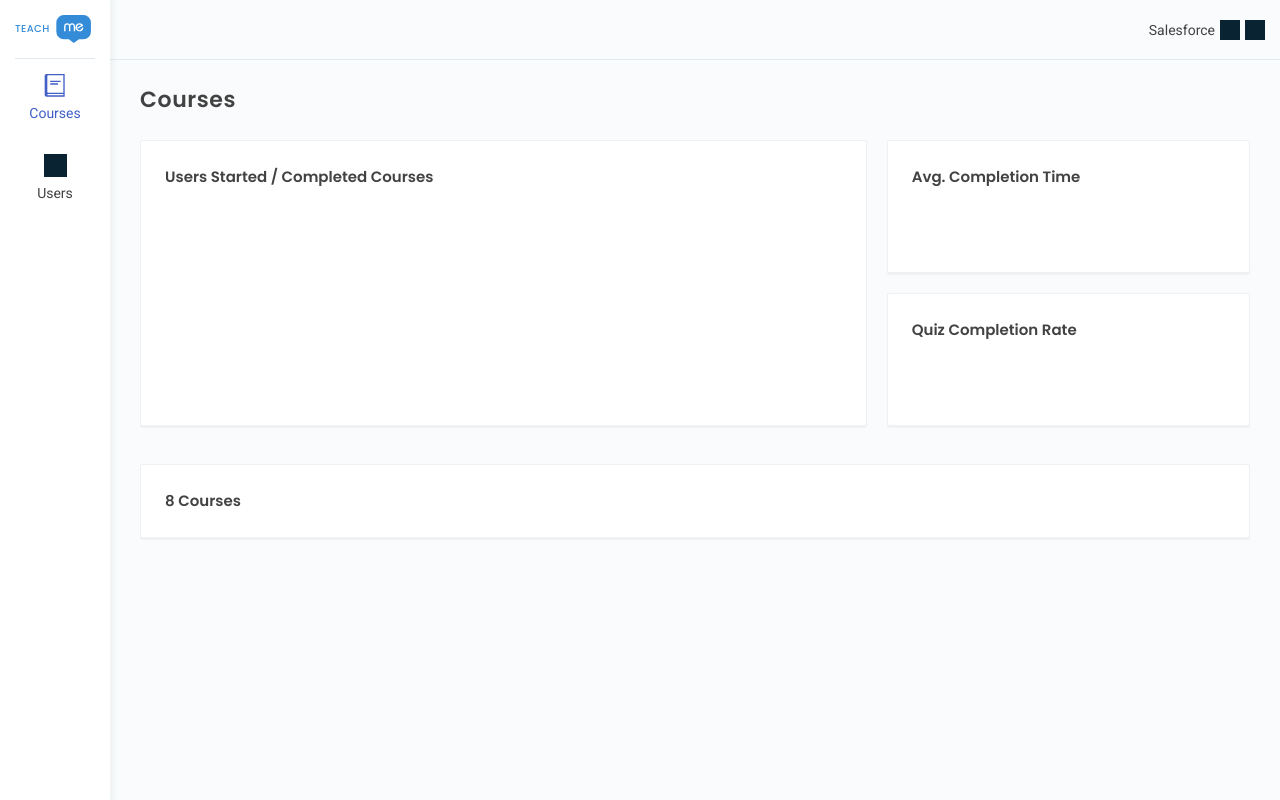
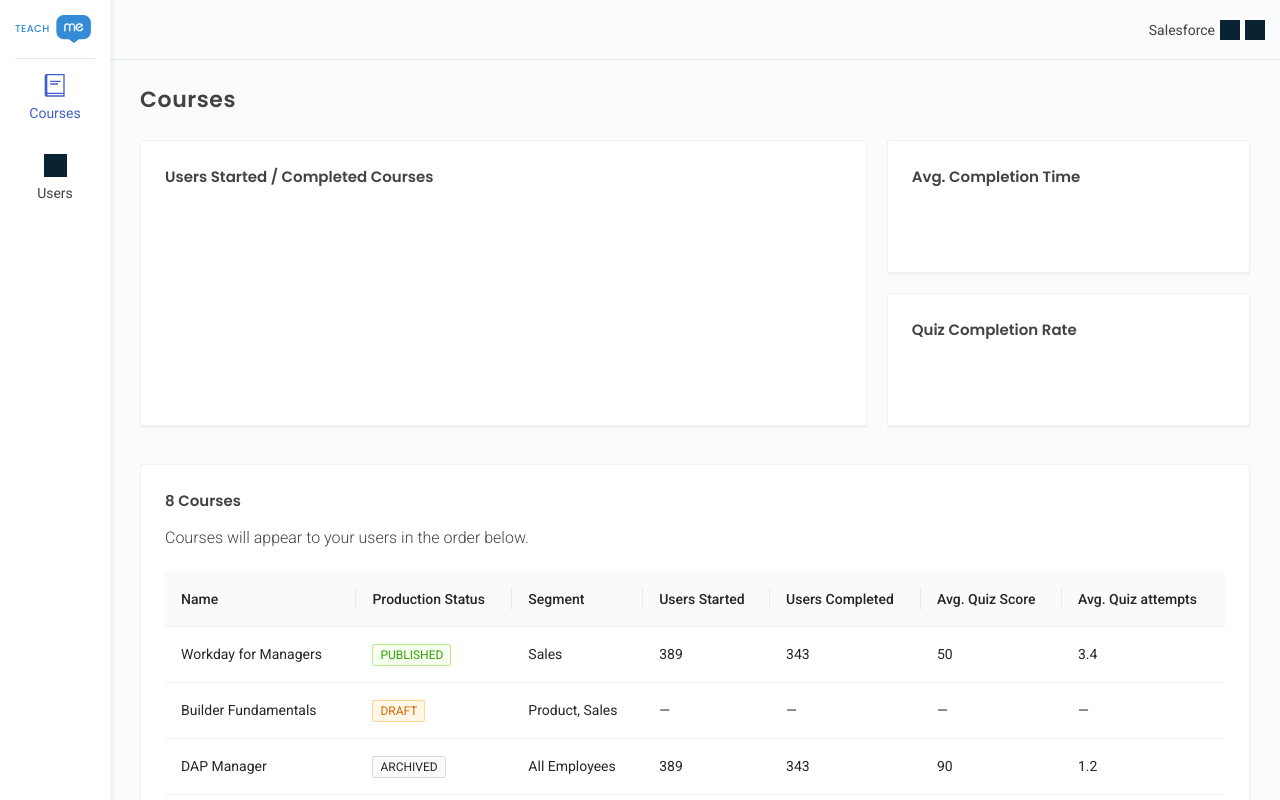
Before and after one commit to delta94/teachme-admin, a React (Create React App) app: page /courses in a window 1280 px wide. Built offline with nearby package versions, Linux system fonts and the light colour scheme.

Commit message:
Adds courses table

```diff
--- /dev/null
+++ b/src/components/common/WMTable/index.tsx
@@ -0,0 +1,8 @@
+import React, { ReactElement } from 'react';
+import { Table } from 'antd';
+
+type PropTypes = { columns?: any; data: Array<any> };
+
+export default function WMTable({ columns, data }: PropTypes): ReactElement {
+  return <Table columns={columns} dataSource={data} pagination={false} />;
+}
--- a/src/components/screen/courses-screen/index.tsx
+++ b/src/components/screen/courses-screen/index.tsx
@@ -2,11 +2,13 @@ import React, { ReactElement } from 'react';
 import cc from 'classcat';
 
 import { coursesMockData } from '../../../constants/mocks/courses-mock';
+import { data as tableData, columns } from '../../../mocks/tableMockData';
 
 import Header from '../../common/header';
 import WMCard from '../../common/WMCard';
+import WMTable from '../../common/WMTable';
 
-import screenClasses from '../style.module.css';
+import screenClasses from '../style.module.scss';
 import classes from './style.module.css';
 
 export default function CoursesScreen(): ReactElement {
@@ -25,27 +27,33 @@ export default function CoursesScreen(): ReactElement {
         <div className={cc([classes.graphs, classes['left-graphs']])}>
           <WMCard>
             <Header className={screenClasses['card-title']}>
-              <span className="text">{graph_1.title}</span>
+              <span className={screenClasses.title}>{graph_1.title}</span>
             </Header>
           </WMCard>
         </div>
         <div className={cc([classes.graphs, classes['right-graphs']])}>
           <WMCard>
             <Header className={screenClasses['card-title']}>
-              <span className="text">{graph_2.title}</span>
+              <span className={screenClasses.title}>{graph_2.title}</span>
             </Header>
           </WMCard>
           <WMCard>
             <Header className={screenClasses['card-title']}>
-              <span className="text">{graph_3.title}</span>
+              <span className={screenClasses.title}>{graph_3.title}</span>
             </Header>
           </WMCard>
         </div>
       </div>
       <WMCard>
         <Header className={screenClasses['card-title']}>
-          <span className="text">{`8 ${CoursesTable.title}`}</span>
+          <>
+            <div className={screenClasses.title}>{`${tableData.length} ${CoursesTable.title}`}</div>
+            <div className={screenClasses['sub-title']}>
+              Courses will appear to your users in the order below.
+            </div>
+          </>
         </Header>
+        <WMTable data={tableData} columns={columns} />
       </WMCard>
     </section>
   );
--- a/src/components/screen/index.scss
+++ b/src/components/screen/index.scss
@@ -1,5 +1,6 @@
 .screen {
-  padding-top: var(--headerToolbarHeight);
-  height: 100vh;
+  margin-top: var(--headerToolbarHeight);
+  height: calc(100vh - var(--headerToolbarHeight));
   width: 100%;
+  overflow: hidden;
 }
--- a/src/components/screen/style.module.css
+++ b/src/components/screen/style.module.scss
@@ -1,8 +1,9 @@
 .screen {
   width: 100%;
   height: 100%;
-  padding: 0 30px;
+  padding: 0 30px 30px 30px;
   background-color: #f9fbfc;
+  overflow: auto;
 }
 
 .screen-title {
@@ -21,8 +22,20 @@
 }
 
 .card-title {
-  font-family: var(--font-secondary);
-  font-size: 15px;
   color: var(--neutral900);
-  font-weight: 600;
+
+  .title {
+    font-family: var(--font-secondary);
+    font-size: 15px;
+    font-weight: 600;
+    margin-bottom: 13px;
+  }
+
+  .sub-title {
+    font-family: var(--font-primary);
+    font-size: 16px;
+    font-weight: 300;
+    line-height: 23px;
+    margin-bottom: 23px;
+  }
 }
--- a/src/components/screen/users-screen/index.tsx
+++ b/src/components/screen/users-screen/index.tsx
@@ -2,8 +2,9 @@ import React, { ReactElement } from 'react';
 import Header from '../../common/header';
 import WMCard from '../../common/WMCard';
 
-import screenClasses from '../style.module.css';
 import { usersMockData } from '../../../constants/mocks/users-mock';
+
+import screenClasses from '../style.module.scss';
 
 export default function CoursesScreen(): ReactElement {
   const { title: mainTitle, usersTable } = usersMockData;
@@ -14,7 +15,7 @@ export default function CoursesScreen(): ReactElement {
       </Header>
       <WMCard>
         <Header className={screenClasses['card-title']}>
-          <span className="text">{`468 ${usersTable.title}`}</span>
+          <span className={screenClasses.title}>{`468 ${usersTable.title}`}</span>
         </Header>
       </WMCard>
     </section>
--- /dev/null
+++ b/src/mocks/tableMockData.tsx
@@ -0,0 +1,139 @@
+import React from 'react';
+import { Tag } from 'antd';
+import { ColumnsType } from 'antd/lib/table';
+
+const labelColors: { [key: string]: string } = {
+  published: 'green',
+  draft: 'orange',
+  archive: 'gray',
+};
+const renderDash = (item: string) => item ?? `—`;
+const renderTextArray = (arr: Array<string>) => arr.join(', ');
+
+export const columns: ColumnsType<any> = [
+  {
+    title: 'Name',
+    dataIndex: 'name',
+    render: (text: string) => <a>{text}</a>,
+  },
+  {
+    title: 'Production Status',
+    dataIndex: 'productionStatus',
+    render: (tag: string) => {
+      let color: string = labelColors[tag];
+      return (
+        <Tag color={color} key={tag}>
+          {tag.toUpperCase()}
+        </Tag>
+      );
+    },
+  },
+  {
+    title: 'Segment',
+    dataIndex: 'segment',
+    render: renderTextArray,
+  },
+  {
+    title: 'Users Started',
+    dataIndex: 'usersStarted',
+    render: renderDash,
+  },
+  {
+    title: 'Users Completed',
+    dataIndex: 'usersCompleted',
+    render: renderDash,
+  },
+  {
+    title: 'Avg. Quiz Score',
+    dataIndex: 'avgQuizScore',
+    render: renderDash,
+  },
+  {
+    title: 'Avg. Quiz attempts',
+    dataIndex: 'avgQuizAttempts',
+    render: renderDash,
+  },
+];
+
+export const data = [
+  {
+    key: '1',
+    name: 'Workday for Managers',
+    productionStatus: 'published',
+    segment: ['Sales'],
+    usersStarted: 389,
+    usersCompleted: 343,
+    avgQuizScore: 50,
+    avgQuizAttempts: 3.4,
+  },
+  {
+    key: '2',
+    name: 'Builder Fundamentals',
+    productionStatus: 'draft',
+    segment: ['Product', 'Sales'],
+    usersStarted: undefined,
+    usersCompleted: undefined,
+    avgQuizScore: undefined,
+    avgQuizAttempts: undefined,
+  },
+  {
+    key: '3',
+    name: 'DAP Manager',
+    productionStatus: 'archived',
+    segment: ['All Employees'],
+    usersStarted: 389,
+    usersCompleted: 343,
+    avgQuizScore: 90,
+    avgQuizAttempts: 1.2,
+  },
+  {
+    key: '4',
+    name: 'WalkMe Workstation',
+    productionStatus: 'draft',
+    segment: ['HR', 'Sales'],
+    usersStarted: undefined,
+    usersCompleted: undefined,
+    avgQuizScore: undefined,
+    avgQuizAttempts: undefined,
+  },
+  {
+    key: '5',
+    name: 'Zendesk Fundamentals',
+    productionStatus: 'published',
+    segment: ['HR'],
+    usersStarted: 879,
+    usersCompleted: 400,
+    avgQuizScore: 82,
+    avgQuizAttempts: 0.8,
+  },
+  {
+    key: '6',
+    name: 'DAP Manager 2',
+    productionStatus: 'published',
+    segment: ['All Employees'],
+    usersStarted: 120,
+    usersCompleted: 70,
+    avgQuizScore: 90,
+    avgQuizAttempts: 1.2,
+  },
+  {
+    key: '7',
+    name: 'WalkMe Workstation',
+    productionStatus: 'modified',
+    segment: ['All Employees'],
+    usersStarted: 500,
+    usersCompleted: 421,
+    avgQuizScore: 'No Quiz',
+    avgQuizAttempts: undefined,
+  },
+  {
+    key: '8',
+    name: 'Zendesk Fundamentals',
+    productionStatus: 'draft',
+    segment: ['HR'],
+    usersStarted: undefined,
+    usersCompleted: undefined,
+    avgQuizScore: undefined,
+    avgQuizAttempts: undefined,
+  },
+];
--- a/src/styles/index.scss
+++ b/src/styles/index.scss
@@ -1,15 +1,20 @@
 @import './globals';
+
+*,
+*:before,
+*:after {
+  box-sizing: inherit;
+}
+
+html,
+body {
+  overflow: hidden;
+}
 
 html {
   box-sizing: border-box;
   font-size: 12px;
   line-height: 1.2;
-}
-
-*,
-*:before,
-*:after {
-  box-sizing: inherit;
 }
 
 body {
```
